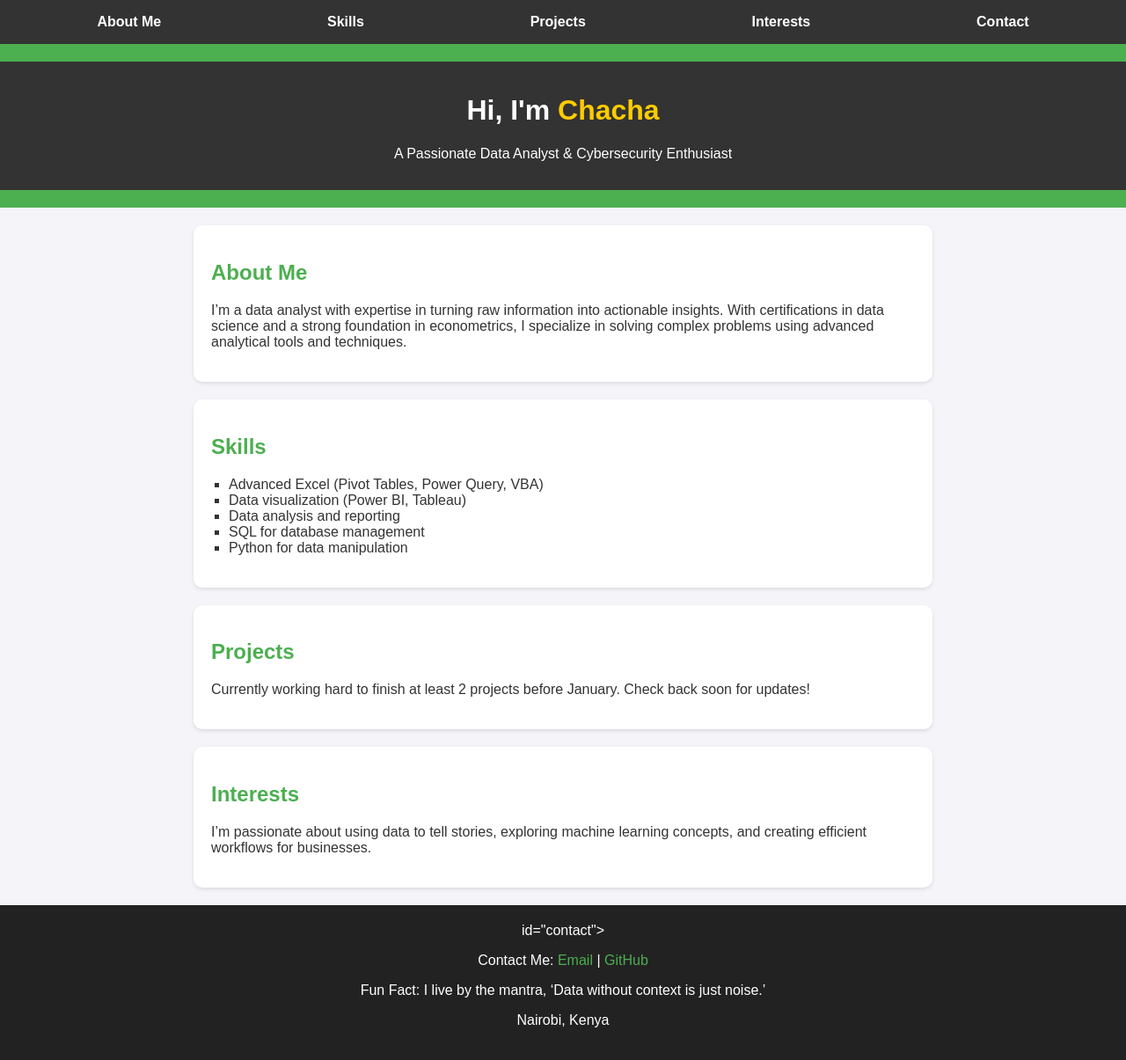
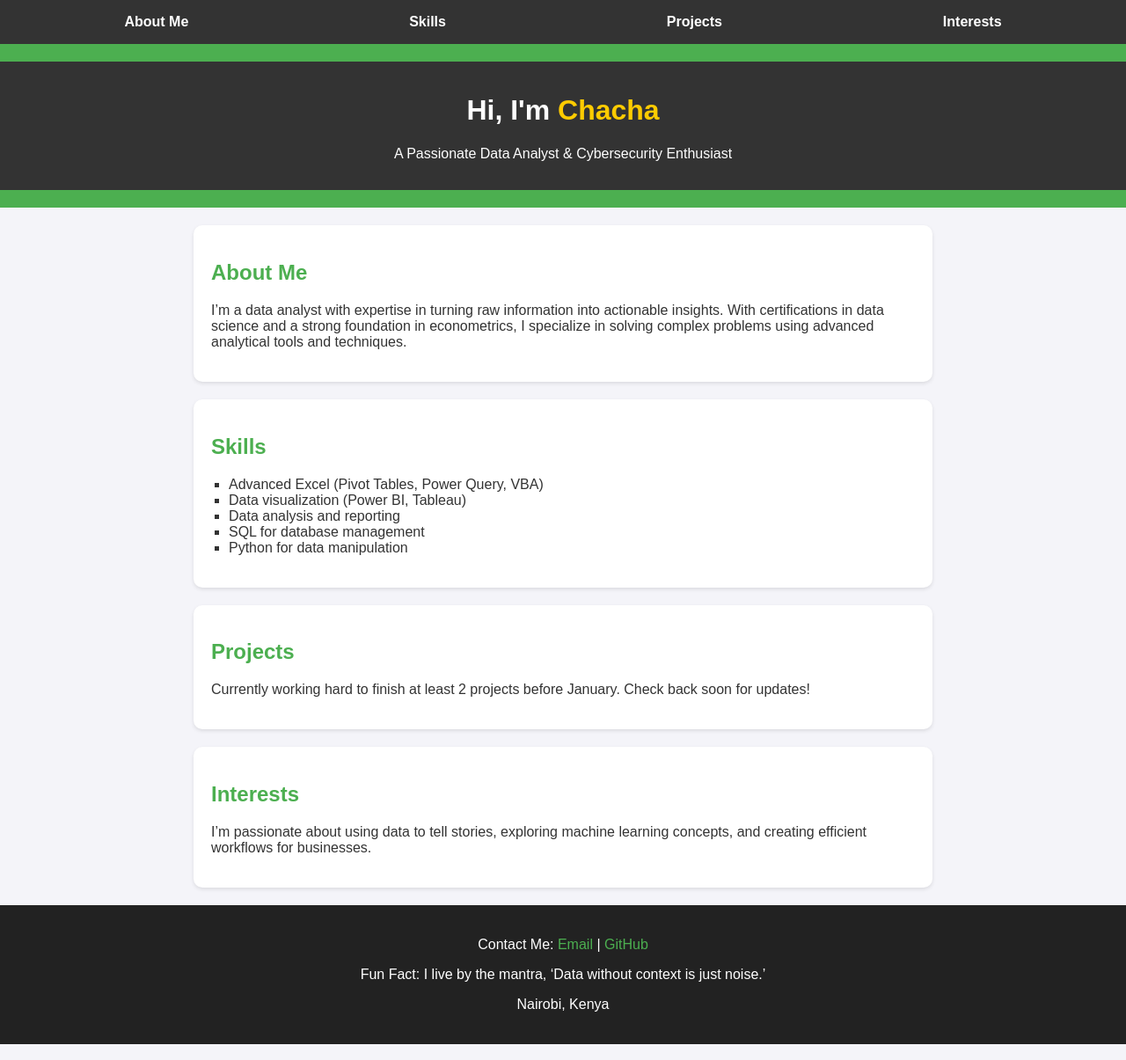
Before and after one commit to ChachaSam1/ChachaSam1.github.io, a plain HTML site: page index.html in a window 1280 px wide. Shown: the whole page at 88% size. Drawn offline with Linux system fonts and the light colour scheme.

Commit message:
Removed contact from navbar

```diff
--- a/index.html
+++ b/index.html
@@ -14,7 +14,6 @@
     <li><a href="#skills">Skills</a></li>
     <li><a href="#projects">Projects</a></li>
     <li><a href="#interests">Interests</a></li>
-    <li><a href="#contact">Contact</a></li>
   </ul>
 </nav>
   <header>
@@ -45,7 +44,7 @@
     <h2>Interests</h2>
     <p>I’m passionate about using data to tell stories, exploring machine learning concepts, and creating efficient workflows for businesses.</p>
   </section>
-  <footer> id="contact">
+  <footer>
     <p>Contact Me: <a href="mailto:chachasam57@outlook.com">Email</a> | <a href="https://github.com/ChachaSam1" target="_blank">GitHub</a></p>
     <p>Fun Fact: I live by the mantra, ‘Data without context is just noise.’</p>
     <p>Nairobi, Kenya</p>
```
